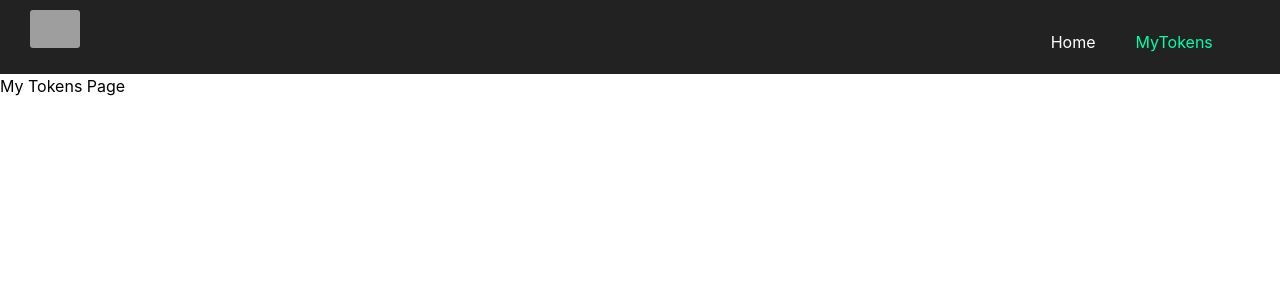
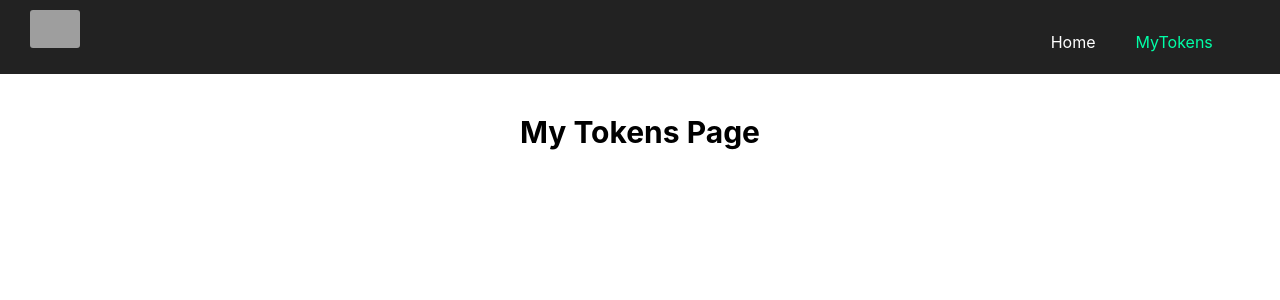
Before and after one commit to DakotaSomeguy/jnr-technical-task, a React (Create React App) app: page /my-tokens in a window 1280 px wide. Shown: the top 300 px of the page. Built offline with nearby package versions, Linux system fonts and the light colour scheme; grey boxes are pictures that could not be loaded.

Commit message:
formatted My Tokens page

```diff
--- a/src/components/MyTokens.js
+++ b/src/components/MyTokens.js
@@ -1,5 +1,3 @@
-// MyTokens.js
-
 import React from "react";
 import Token from "./Token";
 import useTokenStore from "./tokenStore"; // Adjust the path accordingly
@@ -8,16 +6,16 @@ const MyTokens = () => {
   const { selectedTokens } = useTokenStore();
 
   return (
-    <div>
-      <h1>My Tokens Page</h1>
-      <ul>
+    <div className="grid justify-items-center" >
+      <h1 className="text-3xl font-bold mt-10">My Tokens Page</h1>
+      <div className="h-56 grid grid-cols-3 gap-4 content-start m-10">
         {selectedTokens.map((token) => (
           <Token
             key={token.index}
             tokenData={token}
           />
         ))}
-      </ul>
+      </div>
     </div>
   );
 };
```
